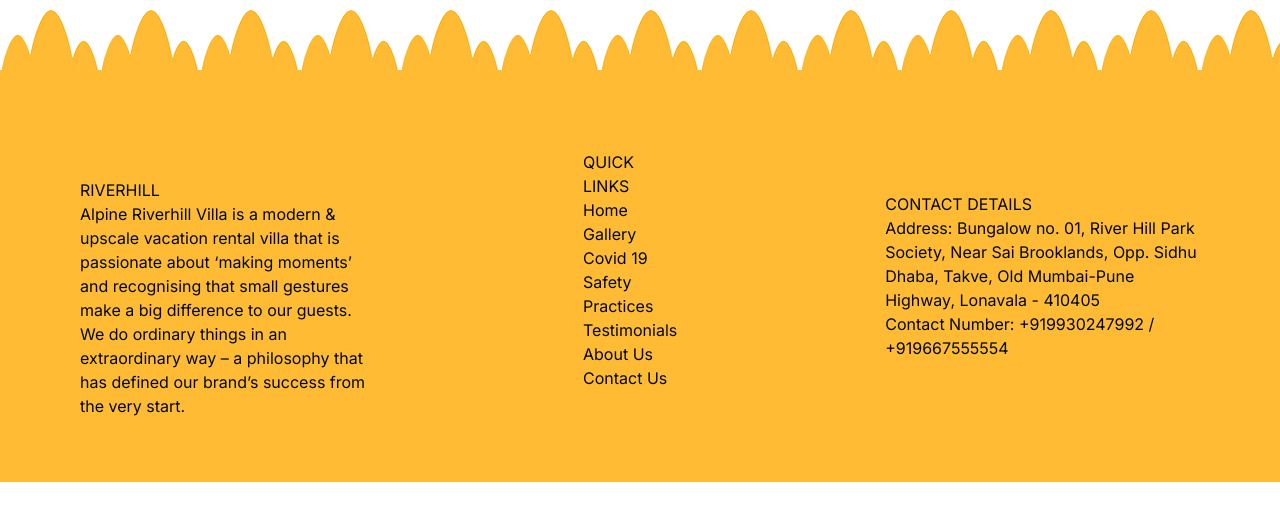
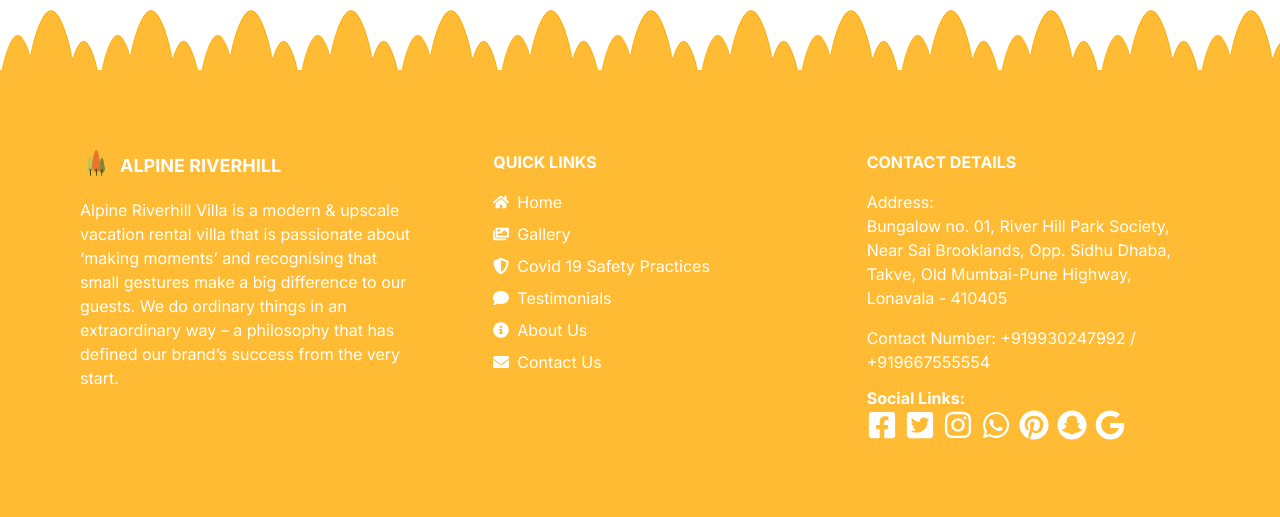
Before and after one commit to Prg-Yash/AlpineriverhillWeb-Clone, a Next.js app: page / in a window 1280 px wide. Shown: the part 3317-3834 px from the top of the page. Before the commit the page ends 3799 px from the top, so only its background shows below. Built offline with nearby package versions, Linux system fonts and the light colour scheme.

Commit message:
Update Footer.jsx

```diff
--- a/components/shared/Footer.jsx
+++ b/components/shared/Footer.jsx
@@ -1,4 +1,19 @@
 import React from "react";
+import {
+  FaHome,
+  FaImages,
+  FaShieldAlt,
+  FaComment,
+  FaInfoCircle,
+  FaEnvelope,
+  FaFacebookSquare,
+  FaTwitterSquare,
+  FaInstagram,
+  FaWhatsapp,
+  FaPinterest,
+  FaSnapchat,
+  FaGoogle,
+} from "react-icons/fa";
 
 const Footer = () => {
   return (
@@ -8,10 +23,13 @@ const Footer = () => {
         className="z-50 h-[60px]"
       ></div>
       <div className="bg-[#fb3]">
-        <footer className=" h-[412px] container p-20 justify-center items-center w-full flex  gap-52">
-          <div className="">
-            <h1>RIVERHILL</h1>
-            <p className="w-[295px] h-[172px]">
+        <footer className="container mx-auto p-6 sm:p-10 md:p-20 flex flex-wrap justify-between items-start">
+          <div className="w-full md:w-1/3 mb-8 md:mb-0 md:pr-10 flex flex-col justify-start">
+            <div className="flex items-center mb-4">
+              <img src="/logo.png" alt="Logo" className="h-8 w-8 mr-2" />
+              <h1 className="text-white text-lg font-bold">ALPINE RIVERHILL</h1>
+            </div>
+            <p className="text-white">
               Alpine Riverhill Villa is a modern & upscale vacation rental villa
               that is passionate about ‘making moments’ and recognising that
               small gestures make a big difference to our guests. We do ordinary
@@ -19,29 +37,69 @@ const Footer = () => {
               brand’s success from the very start.
             </p>
           </div>
-          <div className="w-[268px] h-[252px]">
-            <h1 className="">QUICK LINKS</h1>
-
-            <ul>
-              <li>Home</li>
-              <li>Gallery</li>
-              <li>Covid 19 Safety Practices</li>
-              <li>Testimonials</li>
-              <li>About Us</li>
-              <li>Contact Us</li>
+          <div className="w-full md:w-1/3 mb-8 md:mb-0 md:px-10 flex flex-col justify-start">
+            <h1 className="text-white font-bold mb-4 mt-4 md:mt-0">QUICK LINKS</h1>
+            <ul className="text-white">
+              <li className="flex items-center whitespace-nowrap mb-2">
+                <FaHome className="mr-2 flex-shrink-0" />
+                <span>Home</span>
+              </li>
+              <li className="flex items-center whitespace-nowrap mb-2">
+                <FaImages className="mr-2 flex-shrink-0" />
+                <span>Gallery</span>
+              </li>
+              <li className="flex items-center whitespace-nowrap mb-2">
+                <FaShieldAlt className="mr-2 flex-shrink-0" />
+                <span>Covid 19 Safety Practices</span>
+              </li>
+              <li className="flex items-center whitespace-nowrap mb-2">
+                <FaComment className="mr-2 flex-shrink-0" />
+                <span>Testimonials</span>
+              </li>
+              <li className="flex items-center whitespace-nowrap mb-2">
+                <FaInfoCircle className="mr-2 flex-shrink-0" />
+                <span>About Us</span>
+              </li>
+              <li className="flex items-center whitespace-nowrap mb-2">
+                <FaEnvelope className="mr-2 flex-shrink-0" />
+                <span>Contact Us</span>
+              </li>
             </ul>
           </div>
-
-          <div>
-            <h1>
-              CONTACT DETAILS
-              <p>
-                Address: Bungalow no. 01, River Hill Park Society, Near Sai
-                Brooklands, Opp. Sidhu Dhaba, Takve, Old Mumbai-Pune Highway,
-                Lonavala - 410405
-              </p>
-              <p>Contact Number: +919930247992 / +919667555554</p>
-            </h1>
+          <div className="w-full md:w-1/3 md:pl-10 flex flex-col justify-start">
+            <h1 className="text-white font-bold mb-4 mt-4 md:mt-0">CONTACT DETAILS</h1>
+            <p className="text-white mb-4">
+              Address:
+              <span className="block">Bungalow no. 01, River Hill Park Society, Near Sai
+              Brooklands, Opp. Sidhu Dhaba, Takve, Old Mumbai-Pune Highway,
+              Lonavala - 410405
+              </span>
+            </p>
+            <p className="text-white mb-3">Contact Number: +919930247992 / +919667555554</p>
+            <p className="text-white font-bold">Social Links:</p>
+            <div className="flex flex-wrap items-center space-x-2">
+              <a href="#" className="text-white hover:text-blue-500">
+                <FaFacebookSquare className="text-3xl" />
+              </a>
+              <a href="#" className="text-white hover:text-blue-400">
+                <FaTwitterSquare className="text-3xl" />
+              </a>
+              <a href="#" className="text-white hover:text-pink-500">
+                <FaInstagram className="text-3xl" />
+              </a>
+              <a href="#" className="text-white hover:text-green-500">
+                <FaWhatsapp className="text-3xl" />
+              </a>
+              <a href="#" className="text-white hover:text-red-500">
+                <FaPinterest className="text-3xl" />
+              </a>
+              <a href="#" className="text-white hover:text-yellow-400">
+                <FaSnapchat className="text-3xl" />
+              </a>
+              <a href="#" className="text-white hover:text-red-600">
+                <FaGoogle className="text-3xl" />
+              </a>
+            </div>
           </div>
         </footer>
       </div>
```
